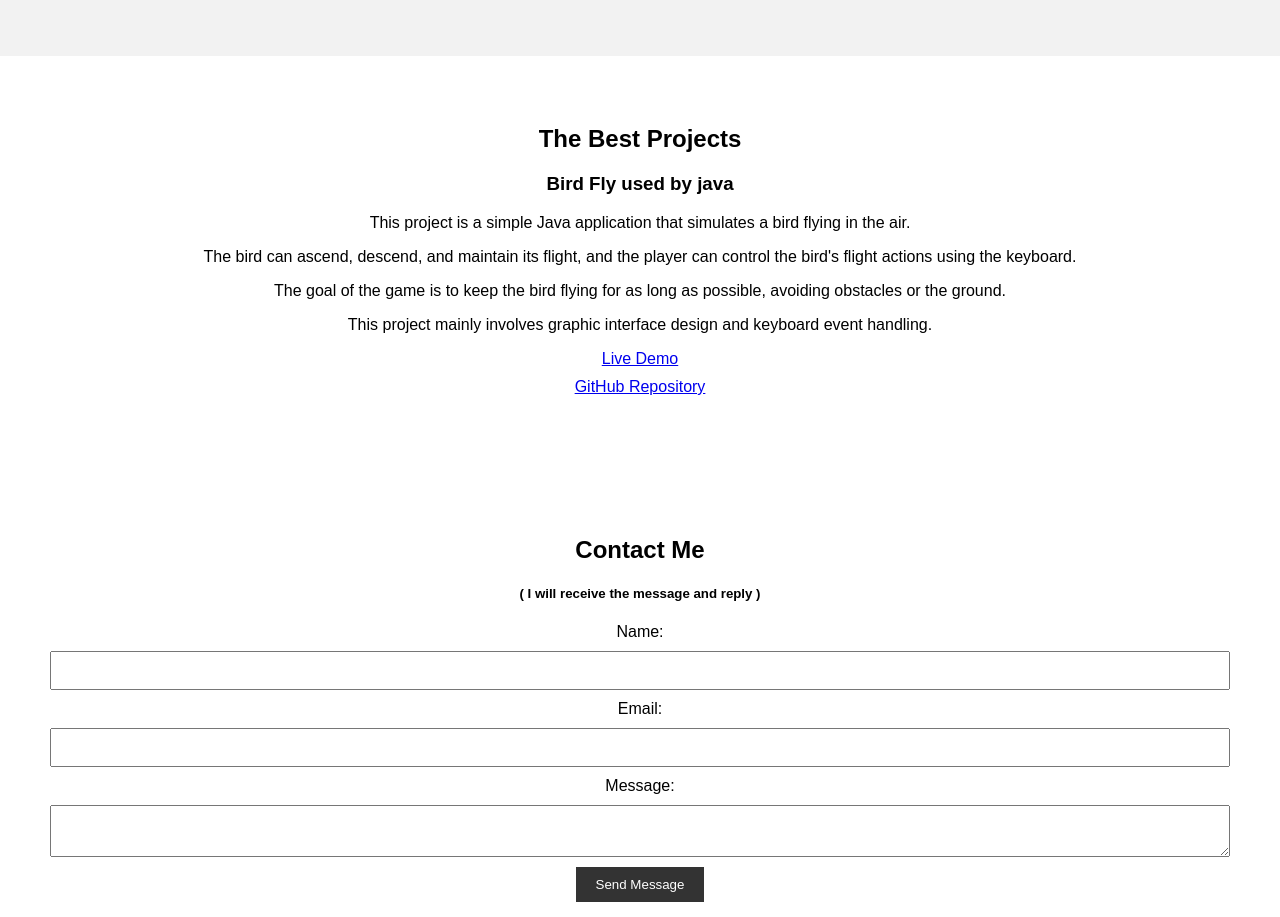
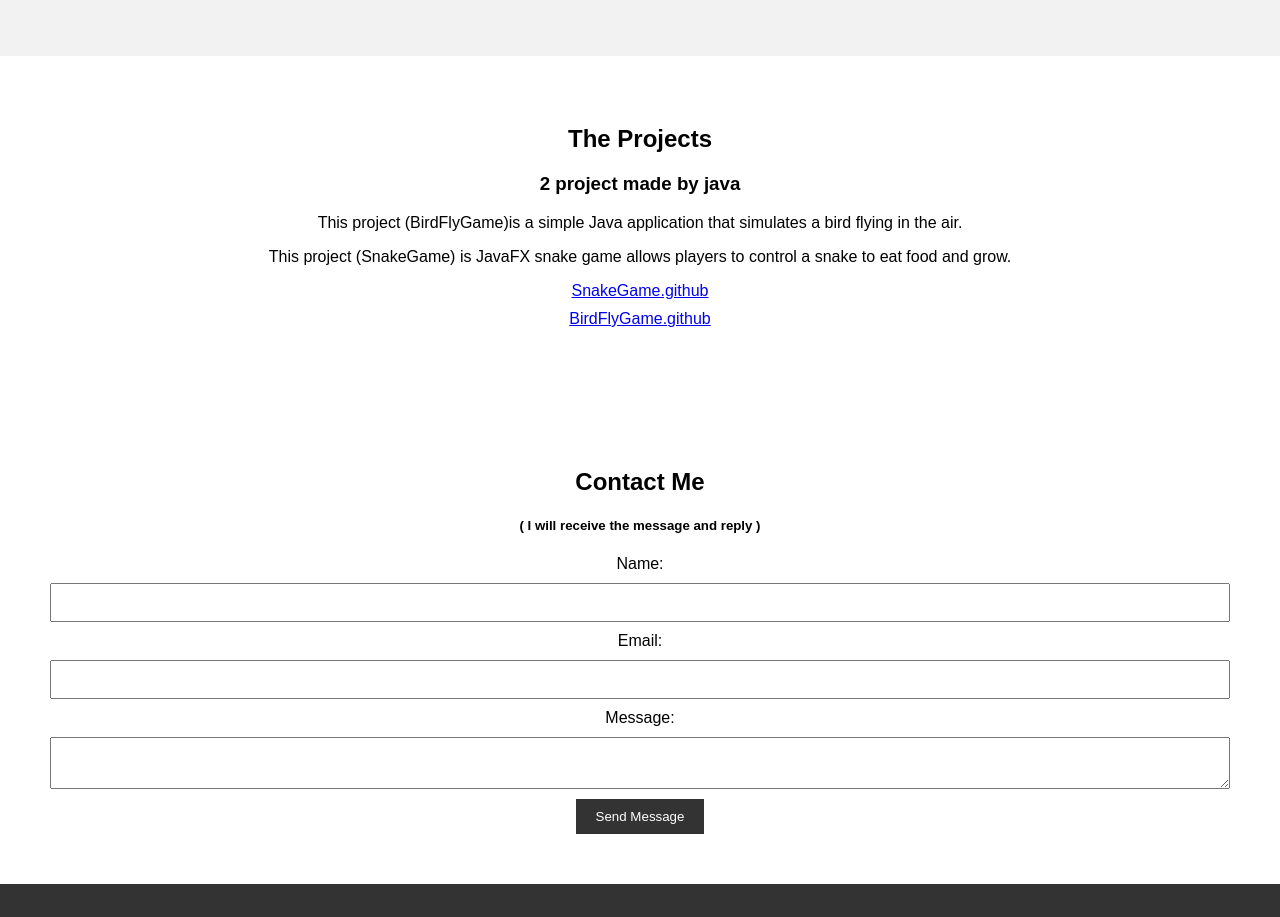
Before and after one commit to nurbek18/personalweb, a plain HTML site: page index.html in a window 1280 px wide. Shown: the part 1000-1917 px from the top of the page. Drawn offline with Linux system fonts and the light colour scheme.

Commit message:
Update(new) index.html

```diff
--- a/index.html
+++ b/index.html
@@ -55,15 +55,14 @@
     </section>
 
     <section id="projects">
-        <h2>The Best Projects</h2>
+        <h2>The Projects</h2>
         <div class="project">
-            <h3>Bird Fly used by java</h3>
-            <p>This project is a simple Java application that simulates a bird flying in the air. </p>
-            <p>The bird can ascend, descend, and maintain its flight, and the player can control the bird's flight actions using the keyboard. </p>
-            <p>The goal of the game is to keep the bird flying for as long as possible, avoiding obstacles or the ground.</p>
-            <p> This project mainly involves graphic interface design and keyboard event handling.</p>
-            <a href="https://github.com/nurbek18/bird-fly.git">Live Demo</a>
-            <a href="https://github.com/nurbek18/bird-fly.git">GitHub Repository</a>
+            <h3>2 project made by java</h3>
+            <p>This project (BirdFlyGame)is a simple Java application that simulates a bird flying in the air. </p>
+            <p>This project (SnakeGame) is JavaFX snake game allows players to control a snake to eat food and grow.</p>
+
+            <a href="https://github.com/nurbek18/SnakeGame-_n-.git">SnakeGame.github</a>
+            <a href="https://github.com/nurbek18/bird-fly.git">BirdFlyGame.github</a>
         </div>
     </section>
 
```
